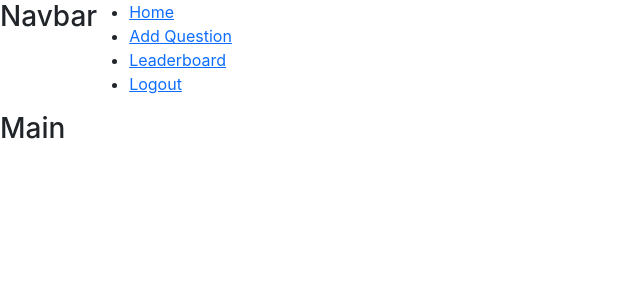
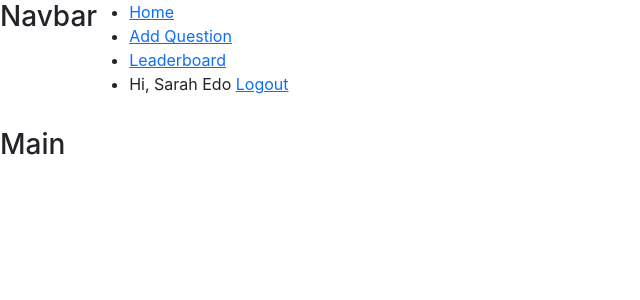
Before and after one commit to albehery/u-project-wyr, a React (Create React App) app: page / in a window 1280 px wide. Both pictures are taken after a click on the button "Login". Shown: the top 300 px of the page, without its empty margins (0-640 px from the left). Built offline with nearby package versions, Linux system fonts and the light colour scheme.

Commit message:
feat:config navigation

```diff
--- a/src/components/Navigation.js
+++ b/src/components/Navigation.js
@@ -3,15 +3,17 @@ import { connect } from 'react-redux';
 
 class Navigation extends React.Component{
     render() {
-        const { authedUser } = this.props;
+        const { authedUser, users } = this.props;
         return(
             <div className="nav">
+                {console.log(users[authedUser])}
                 <h3>Navbar</h3>
                 <ul>
-                    <li><a href="#">Home</a></li>
-                    <li><a href="#">Add Question</a></li>
-                    <li><a href="#">Leaderboard</a></li>
-                    {authedUser?<li><a href="#">Logout</a></li>:<li><a href="#">not</a></li>}
+                    <li><a href="/">Home</a></li>
+                    <li><a href="/add">Add Question</a></li>
+                    <li><a href="/leaderboard">Leaderboard</a></li>
+                    {authedUser &&
+                     <li><p>Hi, <span>{users[authedUser].name}</span> <a href="/logout">Logout</a></p></li>}
                 </ul>
             </div>
         )
```
